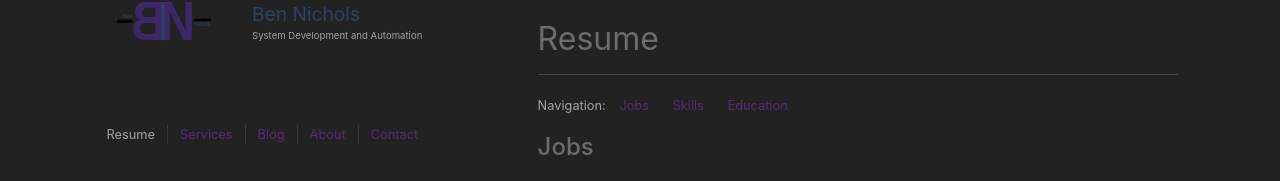
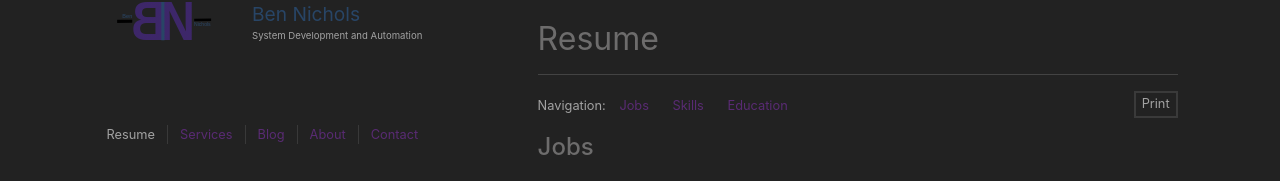
Before and after one commit to bnichs/bnichs-public, a Vue app in the folder bnichs/: page /resume in a window 1280 px wide. Shown: the part 120-301 px from the top of the page. Built offline with nearby package versions, Linux system fonts and the light colour scheme.

Commit message:
Resume print button

```diff
--- a/bnichs/src/views/ResumeView.vue
+++ b/bnichs/src/views/ResumeView.vue
@@ -16,6 +16,10 @@ import MainBox from '@/components/MainBox.vue'
     </template>
 
     <template #content>
+
+      <button id="printButton" class="button" onclick="window.print();" >
+        Print
+      </button>
       <ul class="resume-nav">
         Navigation:
         <a href="/resume/#ResumeJobs">
@@ -354,6 +358,11 @@ export default defineComponent({
 <style>
 #resume{
   font-size: .8rem;
+  /*page-break-inside: avoid;*/
+}
+
+#printButton{
+  float: right
 }
 
 .goToTop {
@@ -419,7 +428,22 @@ export default defineComponent({
 @media print {
   @page { margin: 0; }
 
+  html, body { height: 99%; }
+
+  /*body {*/
+  /*  page-break-inside: avoid;*/
+  /*}*/
+
+  /*Helps with page breaks for some reason*/
+  #resume, .team-box, .where-and-when {
+    border: 2px solid hsla(120, 58%, 23%, 0.00);
+  }
+
   header {
+    display: none;
+  }
+
+  #printButton{
     display: none;
   }
 
```
